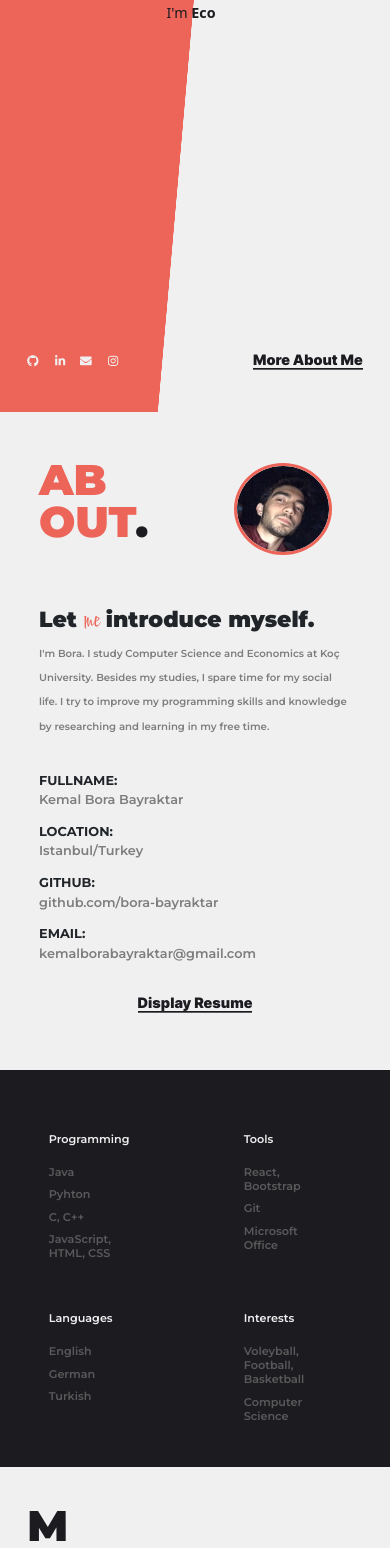
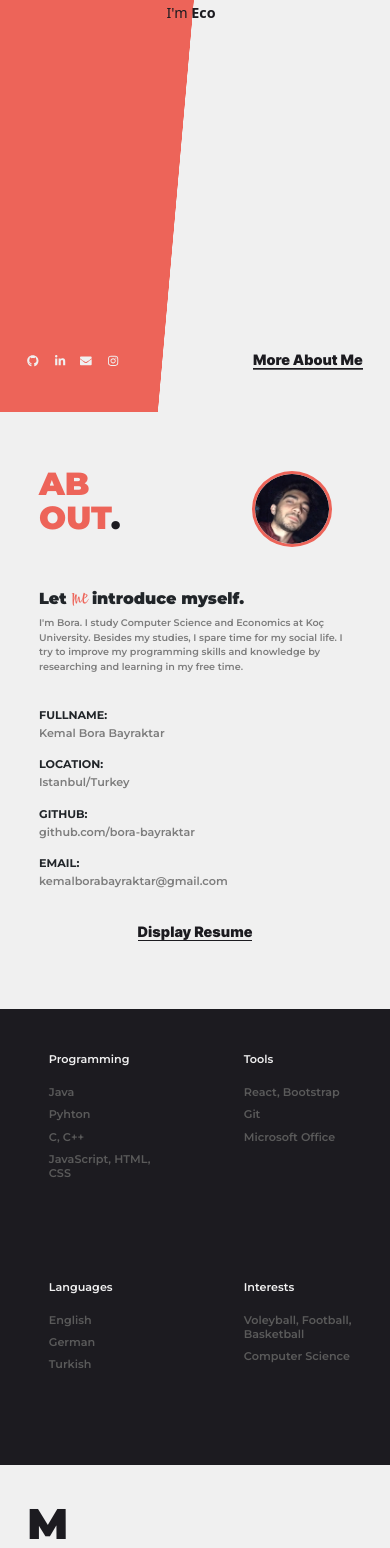
Before and after one commit to bora-bayraktar/portfolio, a React (Create React App) app: page / in a window 390 px wide. Shown: the part 432-1980 px from the top of the page. Built offline with nearby package versions, Linux system fonts and the light colour scheme.

Commit message:
Increase responsiveness

```diff
--- a/src/components/About.js
+++ b/src/components/About.js
@@ -8,8 +8,8 @@ class About extends Component {
         return (
             <div className="about" id="about">
                 <AboutHeader />
+                <img src={require("../assets/me.png")} />
                 <Introduction />
-                <img src={require("../assets/me.png")} />
                 <Skills />
             </div>
         );
--- a/src/css/index.css
+++ b/src/css/index.css
@@ -181,13 +181,15 @@ body {
 .about {
     background-color: rgb(240, 240, 240);
     position: relative;
-    height: 120vh;
+    min-height: 120vh;
+    height: auto;
+    overflow: hidden;
 }
 
 .about-header {
-    position: absolute;
-    top: 7vh;
-    left: 10vw;
+    padding-top: 7vh;
+    margin-left: 10vw;
+    float: left;
 }
 
 .about-header h1 {
@@ -198,10 +200,11 @@ body {
 }
 
 .introduction {
-    left: 10vw;
-    top: 37vh;
-    position: absolute;
+    margin: 0 10vw;
+    margin-right: 5vw;
+    padding-top: 15vh;
     width: 30vw;
+    float: left;
 }
 
 .introduction h3 {
@@ -224,12 +227,12 @@ body {
 
 .about img {
     width: 25vmin;
-    position: absolute;
-    right: 15vw;
-    top: 7vh;
+    margin-right: 15vw;
+    margin-top: 7vh;
     transition: 0.2s ease-in-out;
     border: 5px solid var(--favcolor);
     border-radius: 50%;
+    float: right;
 }
 
 .about img:hover {
@@ -237,13 +240,13 @@ body {
 }
 
 .skills {
-    width: 50vw;
-    height: 70vh;
+    width: 40vw;
+    height: auto;
+    min-height: 60vh;
     background-color: var(--black);
     border-radius: 1%;
-    position: absolute;
-    right: 0;
-    top: 37vh;
+    float: right;
+    margin-top: 10vh;
 
     display: grid;
     grid-template-columns: repeat(2, 1fr);
@@ -266,8 +269,9 @@ body {
 .tools {
     position: relative;
     left: 25%;
-    top: 25%;
+    top: 15%;
     width: 15vw;
+    height: 25vh;
 }
 
 .languages,
@@ -319,33 +323,29 @@ body {
 }
 
 @media screen and (max-width: 605px) {
-    .about {
-        height: 125vh;
-    }
-
-    .about-header {
-        top: 6vh;
+    .about-header h1 {
+        font-size: 2rem;
     }
 
     .about img {
-        position: absolute;
-        right: 15vw;
-        top: 6vh;
         border: 3px solid var(--favcolor);
+        width: 5rem;
     }
 
     .introduction {
-        top: 23vh;
-        left: 10vw;
         width: 80%;
+        margin-top: 0vh;
+        padding-top: 5vh;
     }
 
     .introduction h3 {
-        font-size: 2.6vh;
+        font-size: 1rem;
     }
 
     .introduction p {
         margin-top: 1vh;
+        font-size: 0.6rem;
+        line-height: 0.9rem;
     }
 
     .info-container {
@@ -354,50 +354,46 @@ body {
 
     .info h5 {
         margin: 0;
-        font-size: 3.3vw;
+        font-size: 0.7rem;
     }
 
     .info p {
         margin: 0;
         margin-top: 0.5vh;
-        font-size: 3.3vw;
+        font-size: 0.7rem;
     }
 
     .display-resume {
-        top: 43vh;
         width: 100%;
         text-align: center;
     }
 
     .skills {
-        top: 78vh;
         width: 100%;
         border-radius: 0%;
-        height: 50vh;
+        margin-top: 8vh;
+        min-height: fit-content;
     }
 
     .programming,
     .tools {
-        position: relative;
-        top: 25%;
-        width: 15vw;
+        width: 30vw;
     }
 
     .languages,
     .interests {
-        top: 10%;
-        width: 15vw;
-        height: 22vh;
+        width: 30vw;
+        margin-bottom: 2vh;
     }
 
     .skills div p {
         margin-bottom: 1vh;
-        width: 20vw;
-        font-size: 0.7em;
+        width: 30vw;
+        font-size: 0.7rem;
     }
 
     .skills div h3 {
-        font-size: 0.7em;
+        font-size: 0.7rem;
     }
 }
 
@@ -673,7 +669,7 @@ body {
     color: rgb(240, 240, 240);
     width: 50vw;
     line-height: 4vh;
-    padding-top:5vh;
+    padding-top: 5vh;
     margin-left: 5vw;
     margin-bottom: 5vh;
 }
@@ -738,7 +734,7 @@ body {
     }
 
     #handwritten-free {
-        font-size: 1rem
+        font-size: 1rem;
     }
 
     .contact {
```
